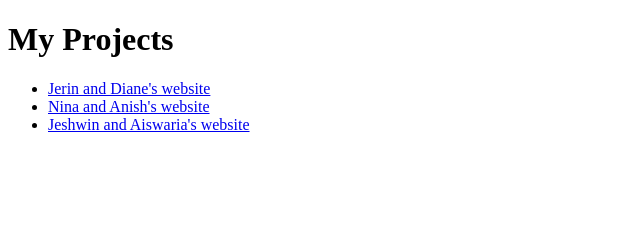
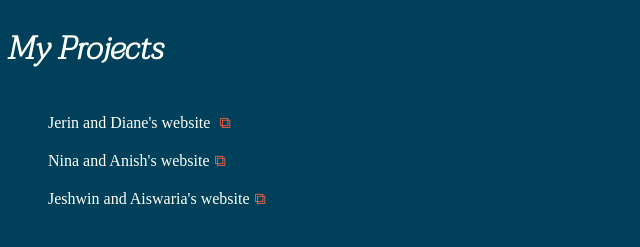
Before and after one commit to Ageorge017/Ageorge017.github.io, a plain HTML site: page index.html in a window 1280 px wide. Shown: the whole page, without its empty margins (0-640 px from the left). Drawn offline with Linux system fonts and the light colour scheme; a web font is replaced by a local one.

Commit message:
init styling

```diff
--- a/index.html
+++ b/index.html
@@ -4,31 +4,48 @@
     <meta charset="UTF-8" />
     <meta http-equiv="X-UA-Compatible" content="IE=edge" />
     <meta name="viewport" content="width=device-width, initial-scale=1.0" />
+    <link rel="stylesheet" href="/styles.css" />
+
+    <!-- GOOGLE FONTS -->
+    <link rel="preconnect" href="https://fonts.googleapis.com" />
+    <link rel="preconnect" href="https://fonts.gstatic.com" crossorigin />
+    <link
+      href="https://fonts.googleapis.com/css2?family=Scope+One&family=Taviraj:ital,wght@1,200&display=swap"
+      rel="stylesheet"
+    />
+    <!-- GOOGLE FONTS END -->
+
     <title>Project Portfolio</title>
   </head>
   <body>
-    <div>
-      <h1>My Projects</h1>
-      <div>
-        <ul>
-          <li>
-            <a href="/WeddingSites/JerinDiane/index.html"
-              >Jerin and Diane's website</a
-            >
+    <div class="main-content">
+      <h1 class="title">My Projects</h1>
+      <div class="row">
+        <div class="list-container column">
+          <ul class="project-list">
+            <li class="project-list list-item">
+              <a
+                href="/WeddingSites/JerinDiane/index.html"
+                target="_blank"
+                data-img="/assets/JerinDianeSite.png"
+                >Jerin and Diane's website
+              </a>
             </li>
-          <li>
-            <a href="/WeddingSites/NinaAnish/index.html"
+            <li class="project-list list-item">
+              <a href="/WeddingSites/NinaAnish/index.html" target="_blank"
                 >Nina and Anish's website</a
               >
             </li>
-          <li>
-            <a href="/WeddingSites/JeshwinAiswaria/index.html"
+            <li class="project-list list-item">
+              <a href="/WeddingSites/JeshwinAiswaria/index.html" target="_blank"
                 >Jeshwin and Aiswaria's website</a
               >
             </li>
             <!-- <li><a href="#">Carolin and Jinil's website</a></li> -->
           </ul>
         </div>
+        <!-- <div class="preview-container column"></div> -->
+      </div>
     </div>
   </body>
 </html>
--- /dev/null
+++ b/styles.css
@@ -0,0 +1,55 @@
+:root {
+  --primary-color: #00405a;
+  --secondary-color: #fffff9;
+  --accent-color-1: #4fbfaf;
+  --accent-color-2: #f35d42;
+}
+
+body {
+  background-color: var(--primary-color);
+}
+
+.main-content {
+}
+
+.title {
+  color: var(--secondary-color);
+  font-family: "Taviraj", serif;
+}
+
+.list-container {
+}
+.preview-container {
+  background-color: blue;
+}
+.column {
+  flex: 50%;
+}
+.row {
+  display: flex;
+}
+
+.list-item {
+  list-style: none;
+  padding-bottom: 20px;
+}
+
+.list-item a {
+  text-decoration: none;
+  color: var(--secondary-color);
+  font-family: "Scope One", serif;
+}
+
+.list-item a:hover {
+  color: var(--accent-color-2);
+}
+
+.list-item a:active {
+  color: var(--accent-color-1);
+}
+.list-item a[target="_blank"]::after {
+  content: "\29C9";
+  margin: 0 1px 0 5px;
+  color: var(--accent-color-2);
+  height: 15px;
+}
```
Also changed, not shown: assets/newWindow.svg (added), 1 other file. Lines whose indentation alone changed are shown as unchanged.
